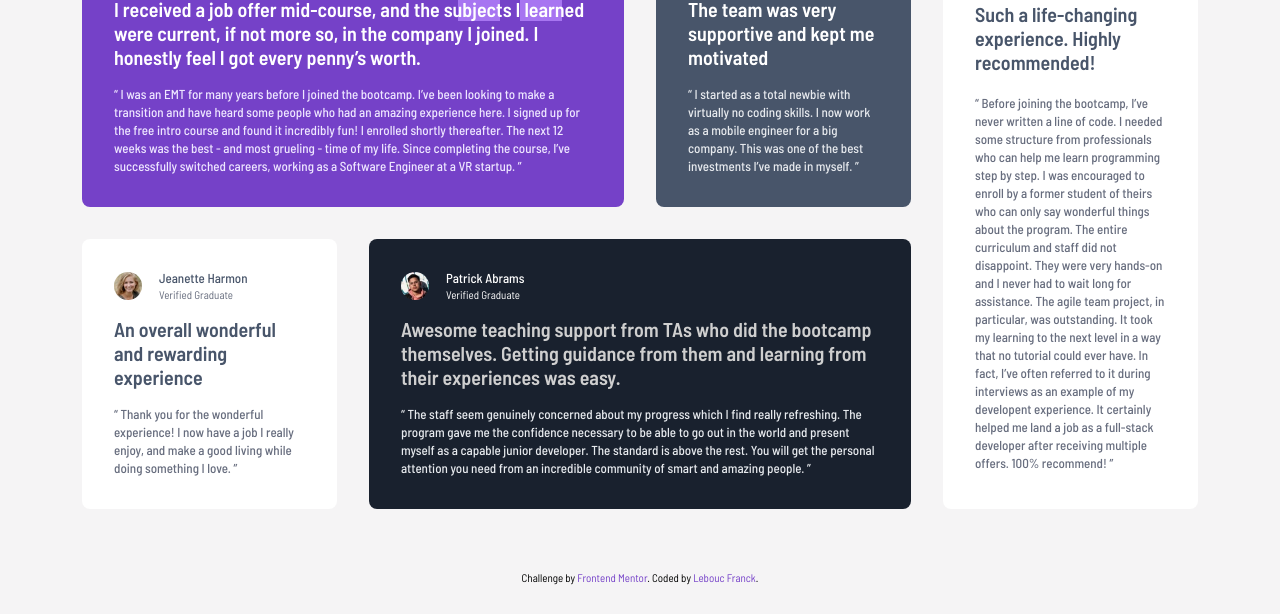
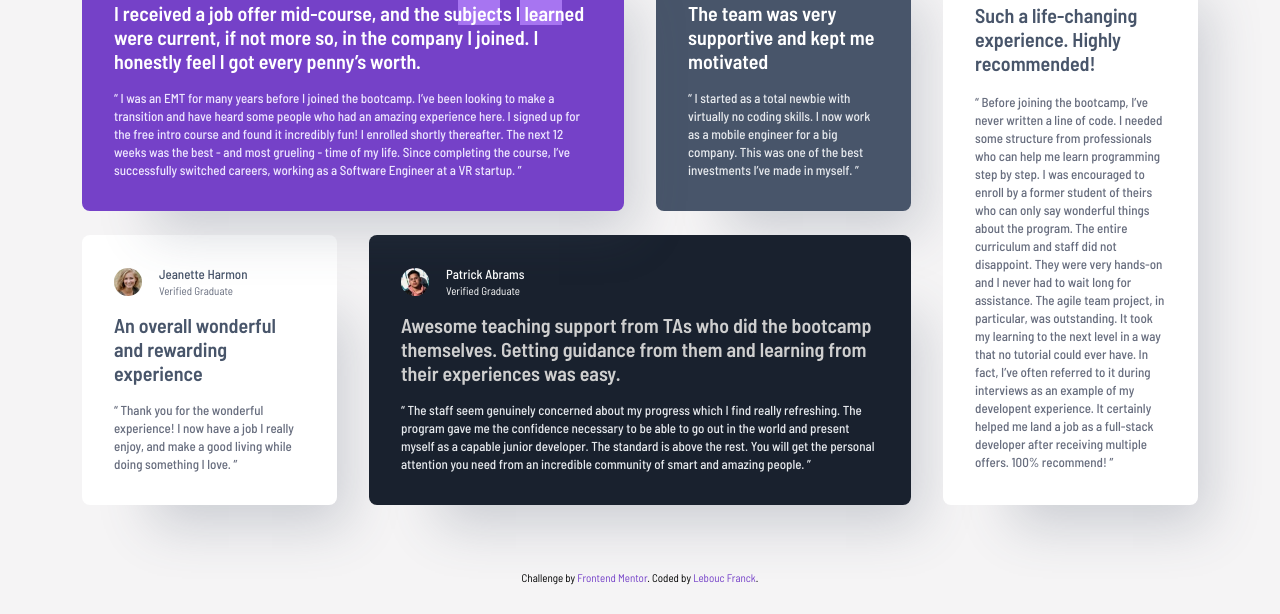
Before and after one commit to LeboucFranck/testimonials-grid-section, a plain HTML site: page index.html in a window 1280 px wide. Shown: the part 186-800 px from the top of the page. Drawn offline with Linux system fonts and the light colour scheme.

Commit message:
fix box shadow card, optimization css for grid

```diff
--- a/style.css
+++ b/style.css
@@ -64,10 +64,20 @@ html{
     gap:1.6rem;
     padding:3.2rem;
     border-radius: 0.8rem;
-    width: 30.5rem;
+    width: 100%;
+    height: 100%;
+    box-shadow:  40px 50px 50px -30px rgba(72,85,106,0.24);
 }
 main{
     display: grid;
+    grid-template-columns: 30.5rem;
+    grid-template-rows: 40.5rem 24.6rem 22.6rem 41.4rem 50.3rem;
+    grid-template-areas:
+    "m1"
+    "m2"
+    "m3"
+    "m4"
+    "m5";
     gap: 3.2rem;
     justify-content: center;
     align-content: center;
@@ -116,18 +126,23 @@ header img{
 #daniel{
     background-color: var(--primary-color-500);
     position: relative;
+    grid-area: m1;
 }
 #jonathan{
     background-color: var(--secondary-color-500);
+    grid-area: m2;
 }
 #jeanette{
     background-color: var(--White);
+    grid-area: m3;
 }
 #patrick{
     background-color: var(--Dark-blue);
+    grid-area: m4;
 }
 #kira{
     background-color: var(--White);
+    grid-area: m5;
 }
 .quote{
     display: none;
@@ -157,34 +172,6 @@ header img{
         "m4 m4"
         "m5 m5";
     }
-    #daniel{
-        grid-area: m1;
-        width: 100%;
-        height: 100%;
-    }
-    #jonathan{
-        grid-area: m2;
-        width: 100%;
-        height: 100%;
-
-    }
-    #jeanette{
-        grid-area: m3;
-        width: 100%;
-        height: 100%;
-
-    }
-    #patrick{
-        grid-area: m4;
-        width: 100%;
-        height: 100%;
-
-    }
-    #kira{
-        grid-area: m5;
-        width: 100%;
-        height: 100%;
-    }
     .quote{
         display: block;
     }
@@ -198,34 +185,7 @@ header img{
         "m1 m1 m2 m5"
         "m3 m4 m4 m5";
         margin: 0;
-    }
-    #daniel{
-        grid-area: m1;
-        width: 100%;
-        height: 100%;
-    }
-    #jonathan{
-        grid-area: m2;
-        width: 100%;
-        height: 100%;
-
-    }
-    #jeanette{
-        grid-area: m3;
-        width: 100%;
-        height: 100%;
-
-    }
-    #patrick{
-        grid-area: m4;
-        width: 100%;
-        height: 100%;
-
-    }
-    #kira{
-        grid-area: m5;
-        width: 100%;
-        height: 100%;
+        gap: 2.4rem 3.2rem;
     }
     body{
         display: flex;
```
